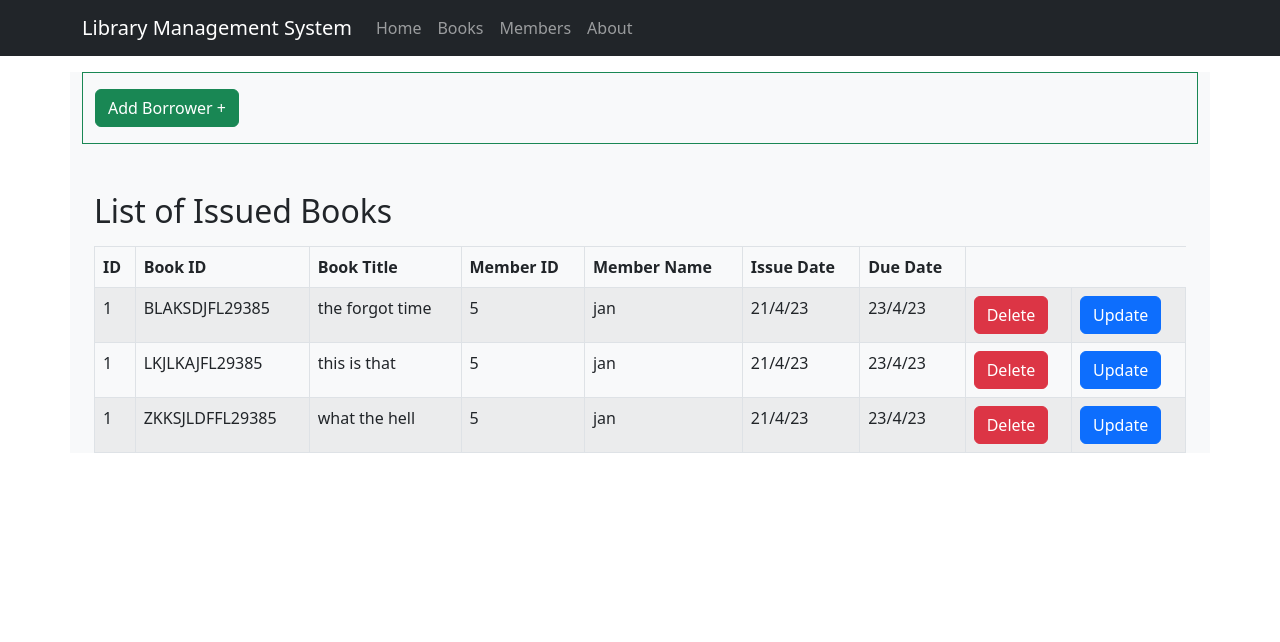
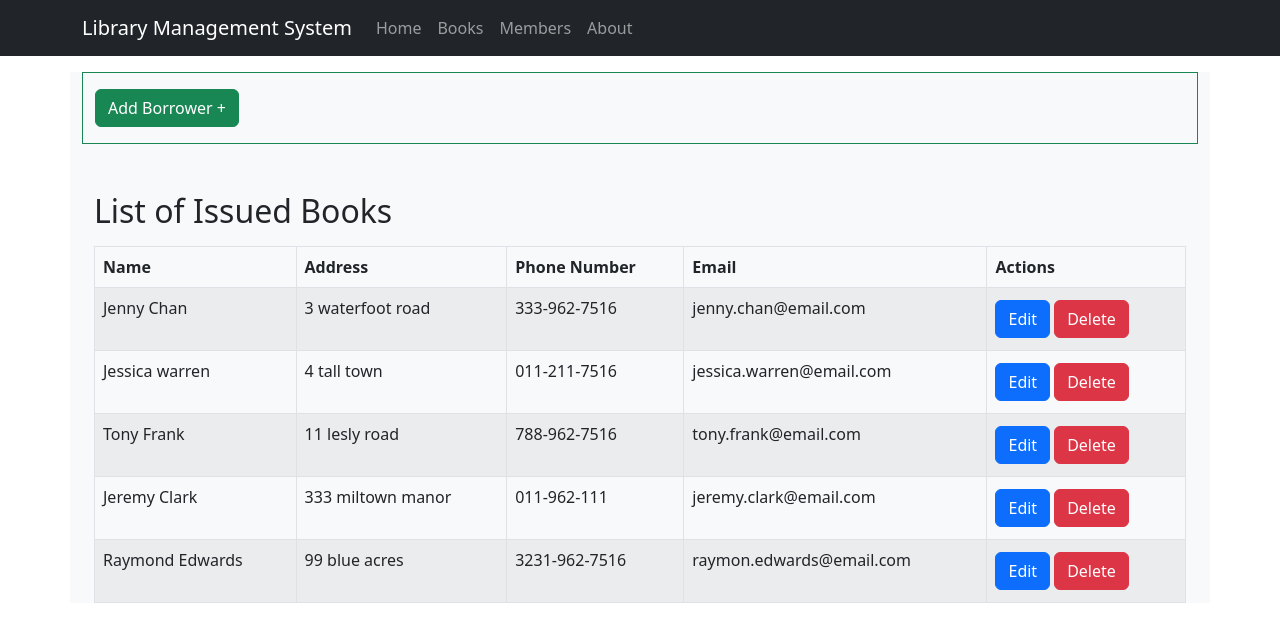
Before and after one commit to rahulhere-1/LibraryManagementSystem, a React (Create React App) app in the folder frontend/library-system-management-app/: page / in a window 1280 px wide. Shown: the top 642 px of the page. Built offline with nearby package versions, Linux system fonts and the light colour scheme.

Commit message:
made editable table for borrowed table page

```diff
--- a/frontend/library-system-management-app/package.json
+++ b/frontend/library-system-management-app/package.json
@@ -8,6 +8,7 @@
     "@testing-library/user-event": "^13.5.0",
     "axios": "^1.4.0",
     "bootstrap": "^5.2.3",
+    "nanoid": "^4.0.2",
     "react": "^18.2.0",
     "react-bootstrap": "^2.7.4",
     "react-dom": "^18.2.0",
--- a/frontend/library-system-management-app/src/components/Borrowed/BorrowedTable.js
+++ b/frontend/library-system-management-app/src/components/Borrowed/BorrowedTable.js
@@ -1,75 +1,116 @@
-import { React, useState } from "react";
-import { Container, Table, Button } from "react-bootstrap";
+import { React, useState, Fragment } from "react";
+import { Container, Table } from "react-bootstrap";
+import ReadOnlyRow from "./ReadOnlyRow";
+import EditableRow from "./EditableRow";
+import data from "./mock-data.json";
 const BorrowedTable = () => {
-  const [books, setbooks] = useState([
-    {
-      id: 1,
-      bookId: "BLAKSDJFL29385",
-      title: "the forgot time",
-      author: "yaung",
-      memberId: 5,
-      memberName: "jan",
-      issueDate: "21/4/23",
-      dueDate: "23/4/23",
-    },
-    {
-      id: 1,
-      bookId: "LKJLKAJFL29385",
-      title: "this is that",
-      author: "yaung",
-      memberId: 5,
-      memberName: "jan",
-      issueDate: "21/4/23",
-      dueDate: "23/4/23",
-    },
-    {
-      id: 1,
-      bookId: "ZKKSJLDFFL29385",
-      title: "what the hell",
-      author: "yaung",
-      memberId: 5,
-      memberName: "jan",
-      issueDate: "21/4/23",
-      dueDate: "23/4/23",
-    },
-  ]);
+  const [contacts, setContacts] = useState(data);
 
+  const [editFormData, setEditFormData] = useState({
+    fullName: "",
+    address: "",
+    phoneNumber: "",
+    email: "",
+  });
+
+  const [editContactId, setEditContactId] = useState(null);
+
+  const handleEditFormChange = (event) => {
+    event.preventDefault();
+
+    const fieldName = event.target.getAttribute("name");
+    const fieldValue = event.target.value;
+
+    const newFormData = { ...editFormData };
+    newFormData[fieldName] = fieldValue;
+
+    setEditFormData(newFormData);
+  };
+
+  const handleEditFormSubmit = (event) => {
+    event.preventDefault();
+
+    const editedContact = {
+      id: editContactId,
+      fullName: editFormData.fullName,
+      address: editFormData.address,
+      phoneNumber: editFormData.phoneNumber,
+      email: editFormData.email,
+    };
+
+    const newContacts = [...contacts];
+
+    const index = contacts.findIndex((contact) => contact.id === editContactId);
+
+    newContacts[index] = editedContact;
+
+    setContacts(newContacts);
+    setEditContactId(null);
+  };
+
+  const handleEditClick = (event, contact) => {
+    event.preventDefault();
+    setEditContactId(contact.id);
+
+    const formValues = {
+      fullName: contact.fullName,
+      address: contact.address,
+      phoneNumber: contact.phoneNumber,
+      email: contact.email,
+    };
+
+    setEditFormData(formValues);
+  };
+
+  const handleCancelClick = () => {
+    setEditContactId(null);
+  };
+
+  const handleDeleteClick = (contactId) => {
+    const newContacts = [...contacts];
+
+    const index = contacts.findIndex((contact) => contact.id === contactId);
+
+    newContacts.splice(index, 1);
+
+    setContacts(newContacts);
+  };
   return (
     <div>
       <Container className="mt-3">
         <h2 className="mb-3 mt-5  "> List of Issued Books</h2>
+        <form onSubmit={handleEditFormSubmit}>
           <Table striped bordered hover>
             <thead>
               <tr>
-              <th>ID</th>
-              <th>Book ID</th>
-              <th>Book Title</th>
-              <th>Member ID</th>
-              <th>Member Name</th>
-              <th>Issue Date</th>
-              <th>Due Date</th>
+                <th>Name</th>
+                <th>Address</th>
+                <th>Phone Number</th>
+                <th>Email</th>
+                <th>Actions</th>
               </tr>
             </thead>
             <tbody>
-            {books.map((book) => (
-              <tr key={book.id}>
-                <td>{book.id}</td>
-                <td>{book.bookId}</td>
-                <td>{book.title}</td>
-                <td>{book.memberId}</td>
-                <td>{book.memberName}</td>
-                <td>{book.issueDate}</td>
-                <td>{book.dueDate}</td>
-                <td>
-                  <Button variant="danger">Delete</Button>
-                </td>
-                <td>
-                  <Button variant="primary">Update</Button>
-                </td>
-              </tr>
+              {contacts.map((contact) => (
+                <Fragment>
+                  {editContactId === contact.id ? (
+                    <EditableRow
+                      editFormData={editFormData}
+                      handleEditFormChange={handleEditFormChange}
+                      handleCancelClick={handleCancelClick}
+                    />
+                  ) : (
+                    <ReadOnlyRow
+                      contact={contact}
+                      handleEditClick={handleEditClick}
+                      handleDeleteClick={handleDeleteClick}
+                    />
+                  )}
+                </Fragment>
               ))}
             </tbody>
           </Table>
+        </form>
       </Container>
     </div>
   );
--- /dev/null
+++ b/frontend/library-system-management-app/src/components/Borrowed/EditableRow.js
@@ -0,0 +1,67 @@
+import React from "react";
+import { Button } from "react-bootstrap";
+const EditableRow = ({
+  editFormData,
+  handleEditFormChange,
+  handleCancelClick,
+}) => {
+  return (
+    <tr>
+      <td>
+        <input
+          type="text"
+          required="required"
+          placeholder="Enter a name..."
+          name="fullName"
+          value={editFormData.fullName}
+          onChange={handleEditFormChange}
+        ></input>
+      </td>
+      <td>
+        <input
+          type="text"
+          required="required"
+          placeholder="Enter an address..."
+          name="address"
+          value={editFormData.address}
+          onChange={handleEditFormChange}
+        ></input>
+      </td>
+      <td>
+        <input
+          type="text"
+          required="required"
+          placeholder="Enter a phone number..."
+          name="phoneNumber"
+          value={editFormData.phoneNumber}
+          onChange={handleEditFormChange}
+        ></input>
+      </td>
+      <td>
+        <input
+          type="email"
+          required="required"
+          placeholder="Enter an email..."
+          name="email"
+          value={editFormData.email}
+          onChange={handleEditFormChange}
+        ></input>
+      </td>
+      <td>
+        <Button type="submit" variant="success">
+          Save
+        </Button>
+        <Button
+          className="m-1"
+          type="button"
+          variant="secondary"
+          onClick={handleCancelClick}
+        >
+          Cancel
+        </Button>
+      </td>
+    </tr>
+  );
+};
+
+export default EditableRow;
--- /dev/null
+++ b/frontend/library-system-management-app/src/components/Borrowed/ReadOnlyRow.js
@@ -0,0 +1,31 @@
+import React from "react";
+import { Button } from "react-bootstrap";
+const ReadOnlyRow = ({ contact, handleEditClick, handleDeleteClick }) => {
+  return (
+    <tr>
+      <td>{contact.fullName}</td>
+      <td>{contact.address}</td>
+      <td>{contact.phoneNumber}</td>
+      <td>{contact.email}</td>
+      <td>
+        <Button
+          type="button"
+          variant="primary"
+          onClick={(event) => handleEditClick(event, contact)}
+        >
+          Edit
+        </Button>
+        <Button
+          variant="danger"
+          type="button"
+          className="m-1"
+          onClick={() => handleDeleteClick(contact.id)}
+        >
+          Delete
+        </Button>
+      </td>
+    </tr>
+  );
+};
+
+export default ReadOnlyRow;
--- /dev/null
+++ b/frontend/library-system-management-app/src/components/Borrowed/mock-data.json
@@ -0,0 +1,37 @@
+[
+  {
+    "id": 1,
+    "fullName": "Jenny Chan",
+    "address": "3 waterfoot road",
+    "phoneNumber": "333-962-7516",
+    "email": "jenny.chan@email.com"
+  },
+  {
+    "id": 2,
+    "fullName": "Jessica warren",
+    "address": "4 tall town",
+    "phoneNumber": "011-211-7516",
+    "email": "jessica.warren@email.com"
+  },
+  {
+    "id": 3,
+    "fullName": "Tony Frank",
+    "address": "11 lesly road",
+    "phoneNumber": "788-962-7516",
+    "email": "tony.frank@email.com"
+  },
+  {
+    "id": 4,
+    "fullName": "Jeremy Clark",
+    "address": "333 miltown manor",
+    "phoneNumber": "011-962-111",
+    "email": "jeremy.clark@email.com"
+  },
+  {
+    "id": 5,
+    "fullName": "Raymond Edwards",
+    "address": "99 blue acres",
+    "phoneNumber": "3231-962-7516",
+    "email": "raymon.edwards@email.com"
+  }
+]
```
Also changed, not shown: frontend/library-system-management-app/src/components/Borrowed/BorrowedRow.js (deleted, +0 -7 lines), frontend/library-system-management-app/src/components/Borrowed/data1.json (added, +32 -0 lines), 1 other file (tests, documents, lock files or other folders). Lines whose indentation alone changed are shown as unchanged.
